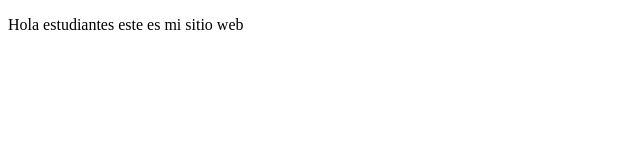
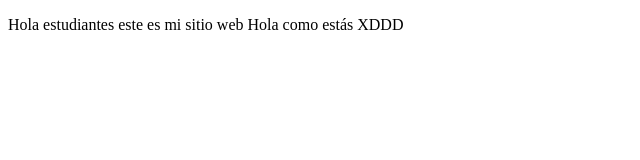
Before and after one commit to JairockaxD/proyectoDemoCursoPrework, a plain HTML site: page index.html in a window 1280 px wide. Shown: the whole page, without its empty margins (0-640 px from the left). Drawn offline with Linux system fonts and the light colour scheme.

Commit message:
Cambios agregados al sitio

```diff
--- a/index.html
+++ b/index.html
@@ -9,6 +9,8 @@
 <body>
     <p>
         Hola estudiantes este es mi sitio web
+
+        Hola como estás XDDD
     </p>
 </body>
 </html>
```
